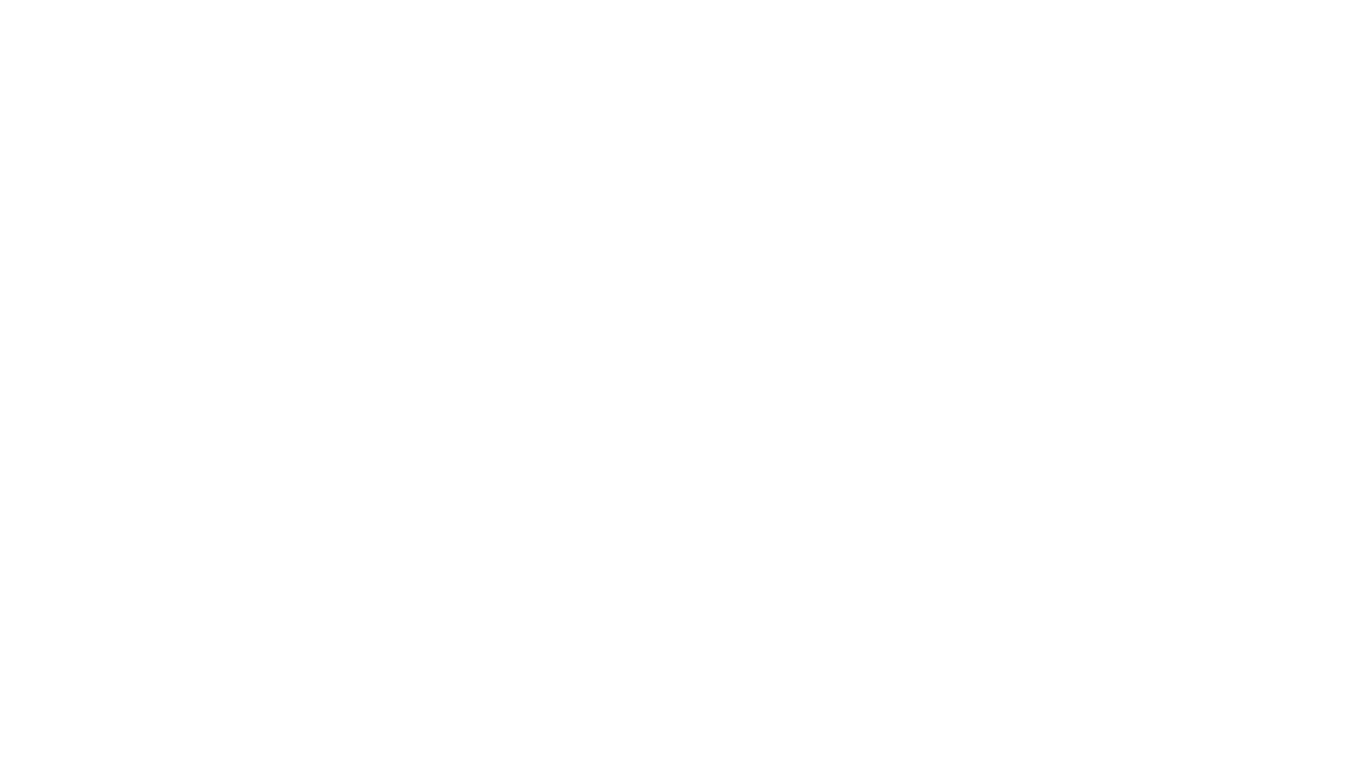
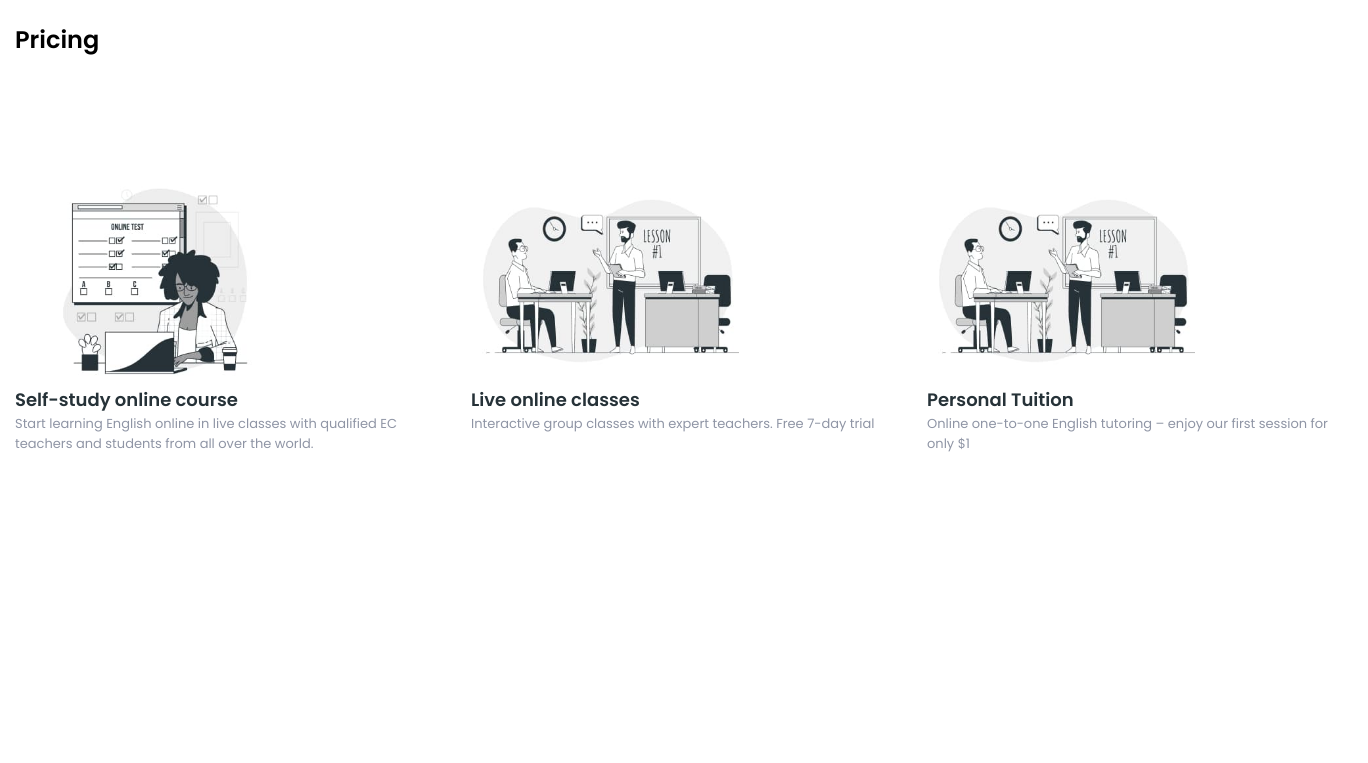
Before and after one commit to METR0109/BritlexTeamProject, a plain HTML site: page index.html in a window 1280 px wide. Shown: the whole page, 1368 px wide, since content can reach past the window. Drawn offline with nearby package versions, Linux system fonts and the light colour scheme.

Commit message:
Код Pricing

```diff
--- a/css/styles.css
+++ b/css/styles.css
@@ -40,3 +40,44 @@ body {
     margin-right: auto;
     padding: 0 15px;
 }
+/*--------PRICING---------*/
+.container-prising{
+	align-items: center;
+    justify-content: center;
+}
+.title-pricing{
+	display: inline-block;
+margin-bottom: 96px;
+margin-left: auto;
+margin-right: auto;
+
+
+font-weight: 600;
+font-size: 24px;
+line-height: 3.33;
+color: #000000;
+}
+.list-pricing{
+	display: flex;
+	flex-wrap:wrap;
+}
+.list-item-pricing{
+	width: 426px;
+	height: 584px;
+}
+.list-item-pricing:not(:first-child){
+	margin-left: 30px;
+}
+
+.undertitle-pricing{
+font-weight: 600;
+font-size: 18px;
+line-height: 1.56;
+color: #263238;
+}
+.text-pricing{
+font-weight: 400;
+font-size: 13px;
+line-height: 1.54;
+color: #8F95A5;
+}
--- a/index.html
+++ b/index.html
@@ -28,6 +28,38 @@
       <!-- SKILLS Эдуард-->
       <!-- About Us Валентин-->
       <!-- Pricing Настя-->
+      <section class="section pricing">
+        <div class="container container-prising">
+          <h2 class="title title-pricing">Pricing<h2>
+<ul class="list list-pricing">
+  <li class="list-item-pricing">
+    <img src="./images/online-img.jpg" alt="online course" width="280" height="282" ></img>
+     <div class="card-pricing">
+    <h3 class="undertitle-pricing">Self-study online course</h3>
+        <p class="text-pricing">Start learning English online in live classes with qualified EC teachers and students from all over the world.</p>
+      </div>
+      </li>
+  <li class="list-item-pricing">
+    <img src="./images/lesson-img.jpg" alt="online course" width="280" height="282"></img>
+      <h3 class="undertitle-pricing">Live online classes</h3>
+        <p class="text-pricing">Interactive group classes with expert teachers. Free 7-day trial</p>
+  </li>
+  <li class="list-item-pricing">
+    <img src="./images/lesson-img.jpg" alt="online course" width="280" height="282"></img>
+      <h3 class="undertitle-pricing">Personal Tuition</h3>
+        <p class="text-pricing">Online one-to-one English tutoring – enjoy our first session for only $1</p>
+  </li>
+</ul>
+
+
+
+
+        </div>
+
+
+
+
+      </section>
       <!-- Contact Us Лена-->
     </main>
     <!-- Люба -->
```
